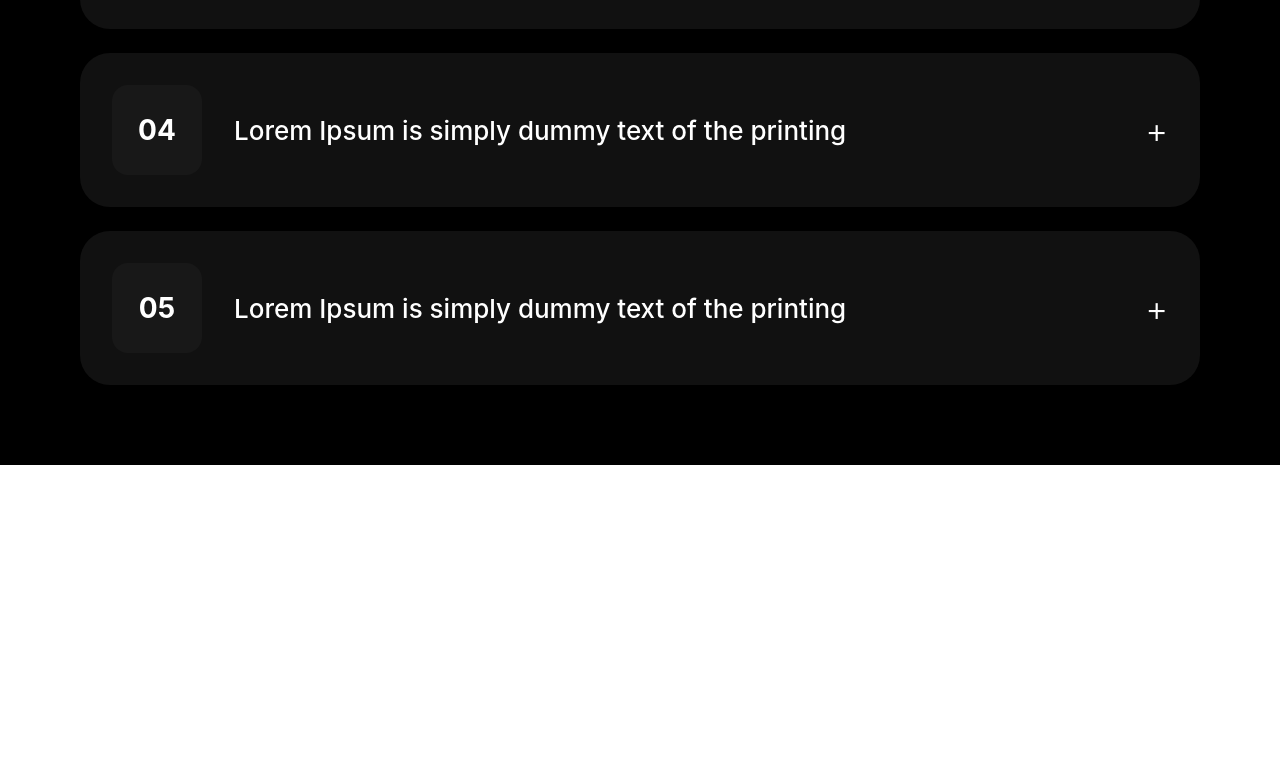
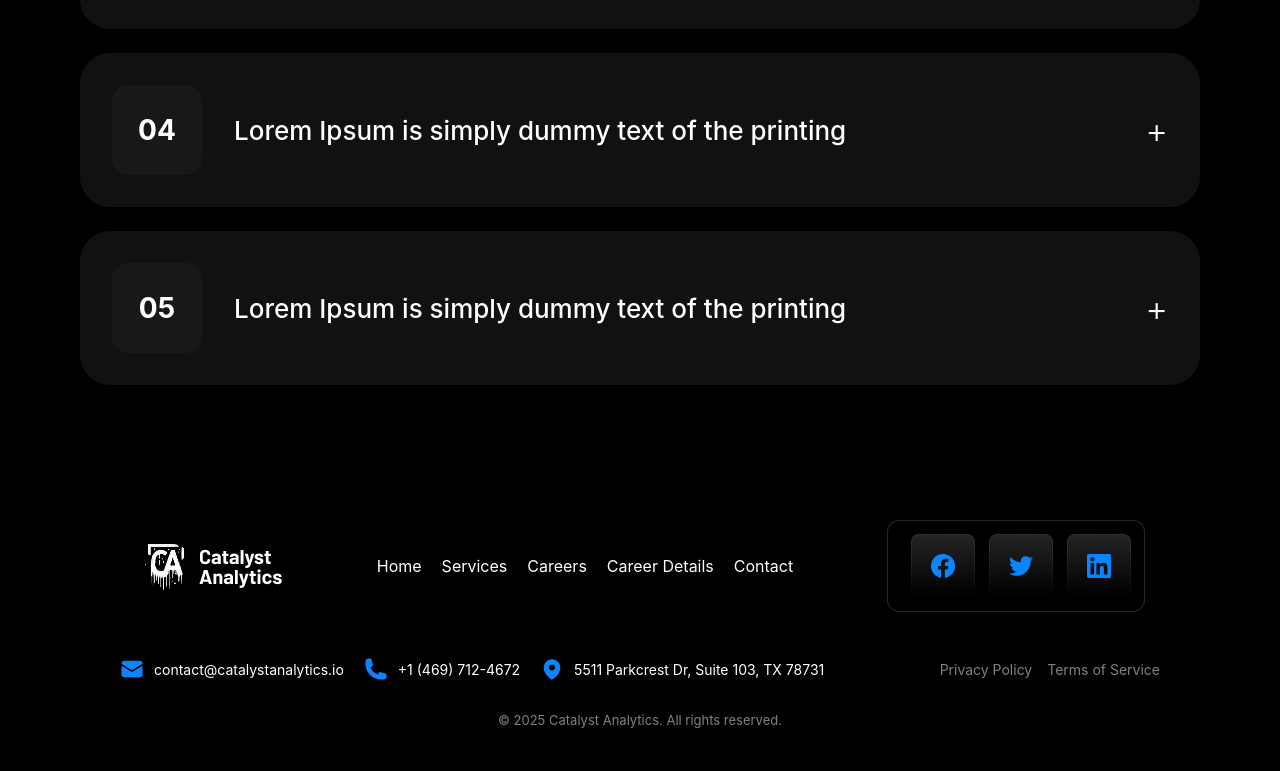
Before and after one commit to mrurazaliev/exam3, a website: page src/Page1.html in a window 1280 px wide. Shown: the part 2339-3110 px from the top of the page. Before the commit the page ends 2804 px from the top, so only its background shows below. Drawn offline with nearby package versions, Linux system fonts and the light colour scheme; files that its build step writes are made by us from their sources.

Commit message:
footer added

```diff
--- a/src/Page1.html
+++ b/src/Page1.html
@@ -226,6 +226,45 @@
 
 </section>
 
+   <footer class="max-w-300 m-auto ">
+     <div class="flex flex-col gap-[30px] px-5 p-10 lg:px-20">
+            <div  class=" p-[15px] text-white flex gap-3 items-center lg:justify-between   ">
+         <img src="../images/Logo (10).png" alt="">
+    <nav class=" hidden lg:flex gap-5 text-[white] text-[16px] ]">
+        <a href="../src/Page1.html">Home</a>
+        <a href="">Services</a>
+        <a href="">Careers</a>
+        <a href="">Career Details</a>
+        <a href="">Contact</a>
+    </nav>
+   <img src="../images/Sub Container.png" alt="">
+    </div>
+
+   <div class="flex flex-col lg:flex-row  justify-between gap-5">
+    <div class="text-white flex flex-col justify-center items-center  lg:flex-row  gap-[20px] text-[14px]">
+        <div class="flex gap-[10px] items-center">
+            <img src="../images/Icon (19).png" alt="">
+             <p>contact@catalystanalytics.io</p>
+        </div>
+        <div class="flex gap-[10px] items-center">
+            <img src="../images/Icon (20).png" alt="">
+             <p>+1 (469) 712-4672</p>
+        </div>
+         <div class="flex gap-[10px] items-center">
+            <img src="../images/Icon (21).png" alt="">
+             <p>5511 Parkcrest Dr, Suite 103, TX 78731</p>
+        </div>
+    </div>
+    <div class="flex gap-[15px] justify-center items-center lg:justify-baseline items-baseline">
+        <p class="text-[grey] text-[14px]">Privacy Policy</p>
+        <p  class="text-[grey] text-[14px]">Terms of Service</p>
+    </div>
+   </div>
+     <p class="text-[13px] text-[grey] text-center ">© 2025 Catalyst Analytics. All rights reserved.</p>
+     </div>
+
+   </footer>
+
  </main>
 
 </body>
```
Also changed, not shown: images/Icon (19).png (added), images/Icon (20).png (added), images/Icon (21).png (added), images/Sub Container.png (added).
